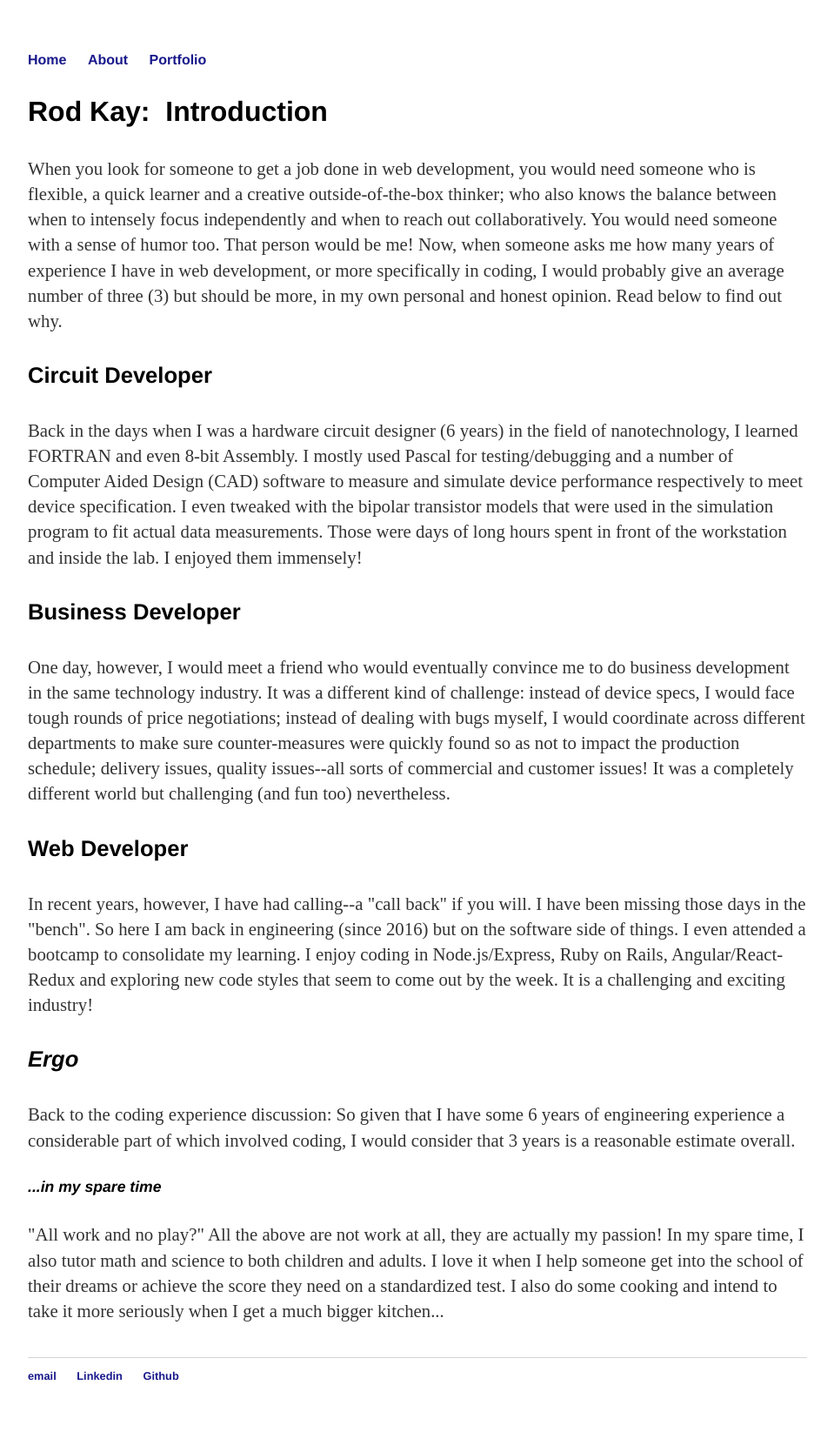
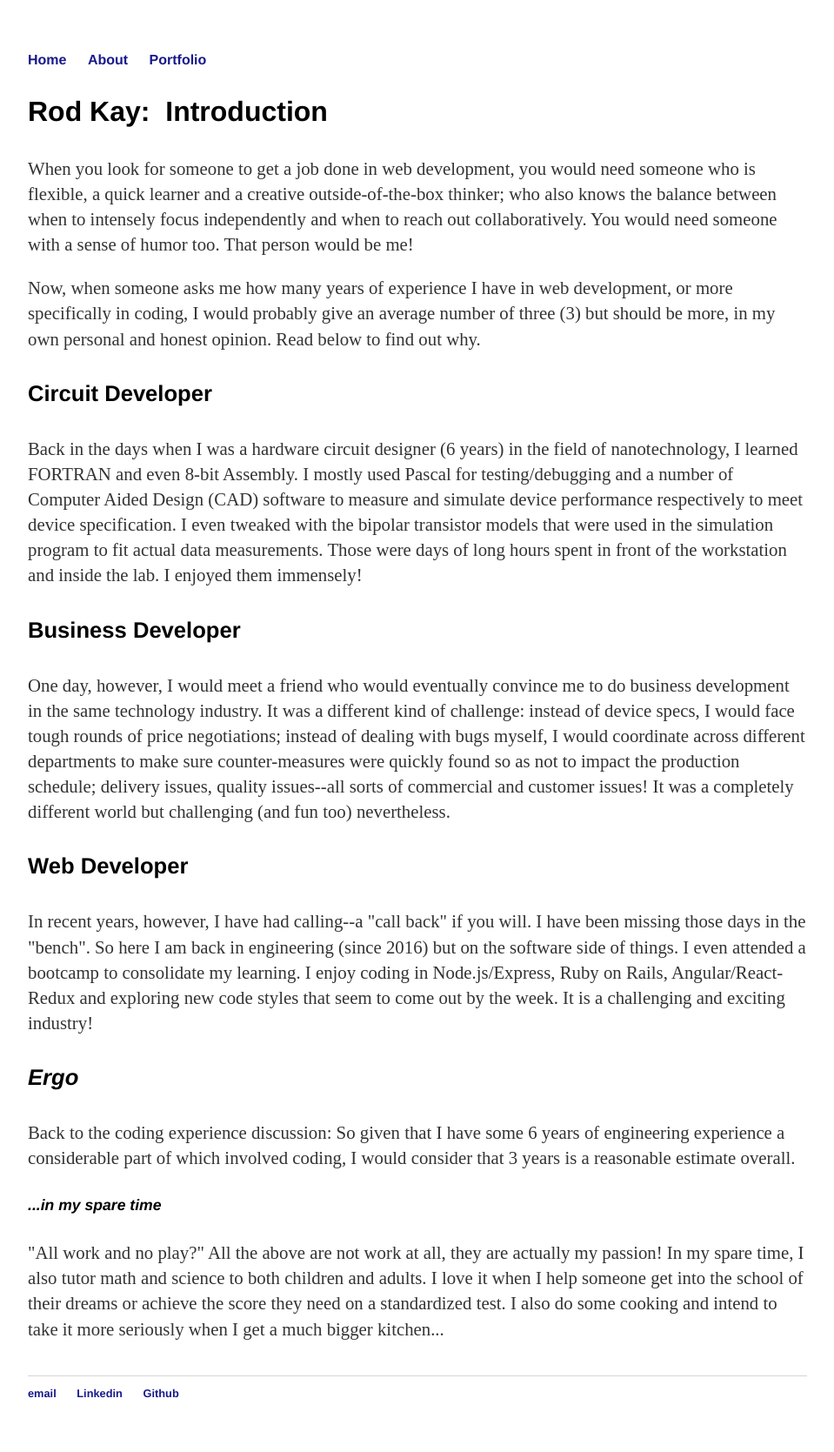
Before and after one commit to rodstaff/rodstaff.github.io, a Jekyll site: the page built from about/index.html, in a window 1280 px wide. Shown: the whole page at 87% size, without its empty margins (160-1119 px from the left). Built offline with Jekyll 4.4.1, drawn with Linux system fonts in a browser that asks for light colours.

```diff
--- a/about/index.html
+++ b/about/index.html
@@ -4,7 +4,8 @@ title: About
 ---
 <div>
      <h3>Rod Kay:&nbsp&nbspIntroduction</h3>
-     <p>When you look for someone to get a job done in web development, you would need someone who is flexible, a quick learner and a creative outside-of-the-box thinker; who also knows the balance between when to intensely focus independently and when to reach out collaboratively.  You would need someone with a sense of humor too.  That person would be me!  Now, when someone asks me how many years of experience I have in web development, or more specifically in coding, I would probably give an average number of three (3) but should be more, in my own personal and honest opinion.  Read below to find out why.</p>
+     <p>When you look for someone to get a job done in web development, you would need someone who is flexible, a quick learner and a creative outside-of-the-box thinker; who also knows the balance between when to intensely focus independently and when to reach out collaboratively.  You would need someone with a sense of humor too.  That person would be me!</p>
+     <p>Now, when someone asks me how many years of experience I have in web development, or more specifically in coding, I would probably give an average number of three (3) but should be more, in my own personal and honest opinion.  Read below to find out why.</p>
      <h4>Circuit Developer</h4>
      <p>Back in the days when I was a hardware circuit designer (6 years) in the field of nanotechnology, I learned FORTRAN and even 8-bit Assembly.  I mostly used Pascal for testing/debugging and a number of Computer Aided Design (CAD) software to measure and simulate device performance respectively to meet device specification.  I even tweaked with the bipolar transistor models that were used in the simulation program to fit actual data measurements.  Those were days of long hours spent in front of the workstation and inside the lab.  I enjoyed them immensely!</p>
      <h4>Business Developer</h4>
```
